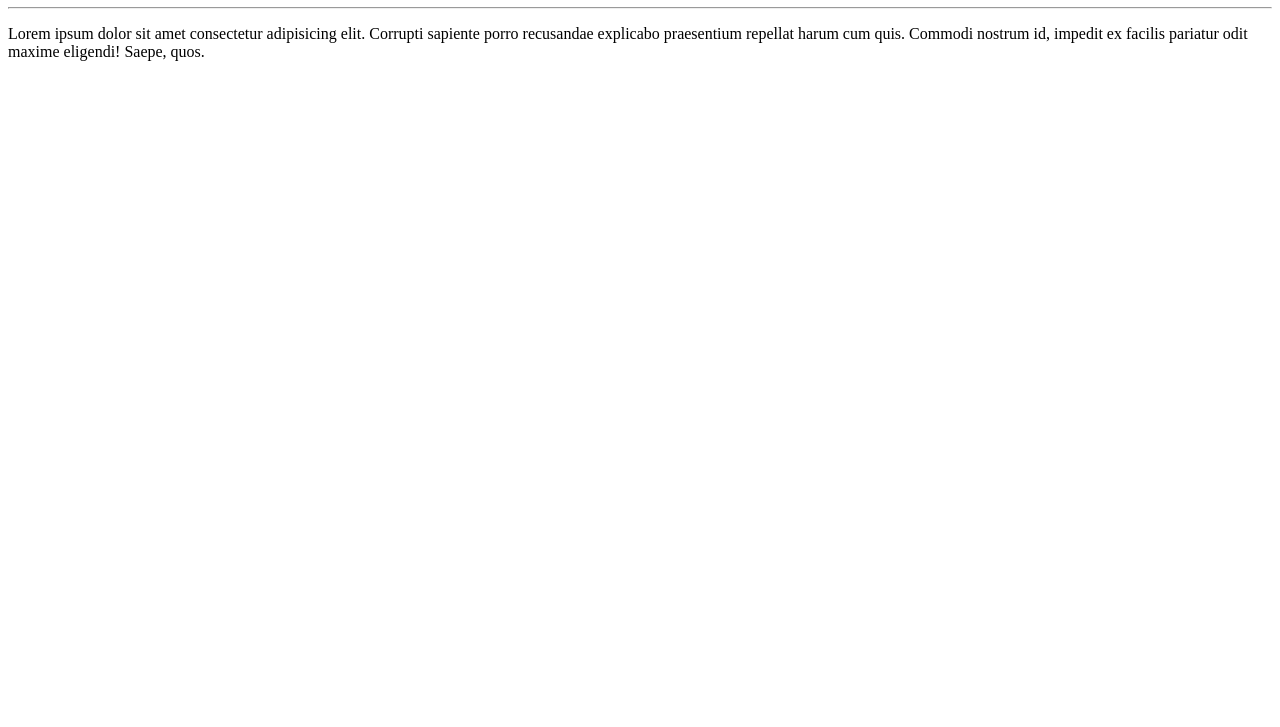
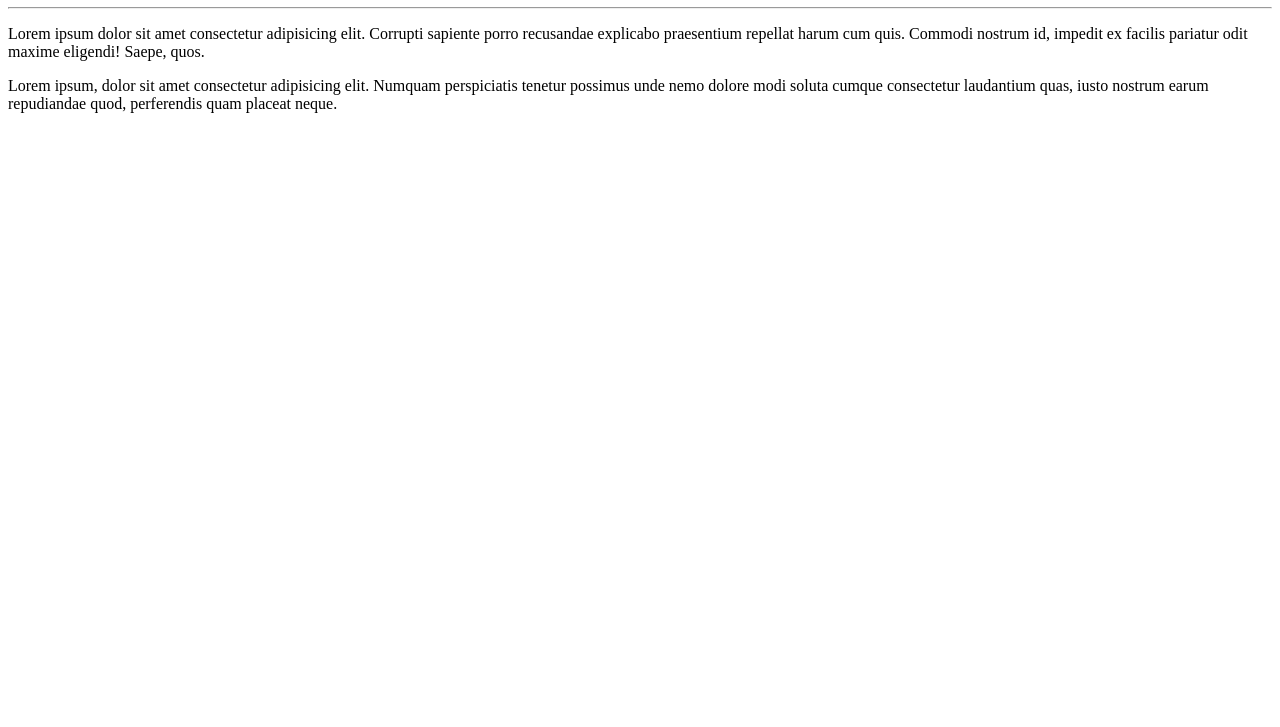
Before and after one commit to RodrigooliveiraBRPR/Ola-mundo-aula-de-GIT-GIThub, a plain HTML site: page site-exemplo/index.html in a window 1280 px wide. Shown: the part 73-800 px from the top of the page. Drawn offline with Linux system fonts and the light colour scheme.

Commit message:
adicionei um parágrafo

```diff
--- a/site-exemplo/index.html
+++ b/site-exemplo/index.html
@@ -11,6 +11,8 @@
     <hr>
     <p>Lorem ipsum dolor sit amet consectetur adipisicing elit. Corrupti sapiente porro recusandae explicabo praesentium repellat harum cum quis. Commodi nostrum id,
         impedit ex facilis pariatur odit maxime eligendi! Saepe, quos.</p>
+        <p>Lorem ipsum, dolor sit amet consectetur adipisicing elit. Numquam perspiciatis tenetur possimus unde nemo dolore modi soluta cumque consectetur laudantium quas, iusto nostrum
+            earum repudiandae quod, perferendis quam placeat neque.</p>
 
 </body>
 </html>
```
